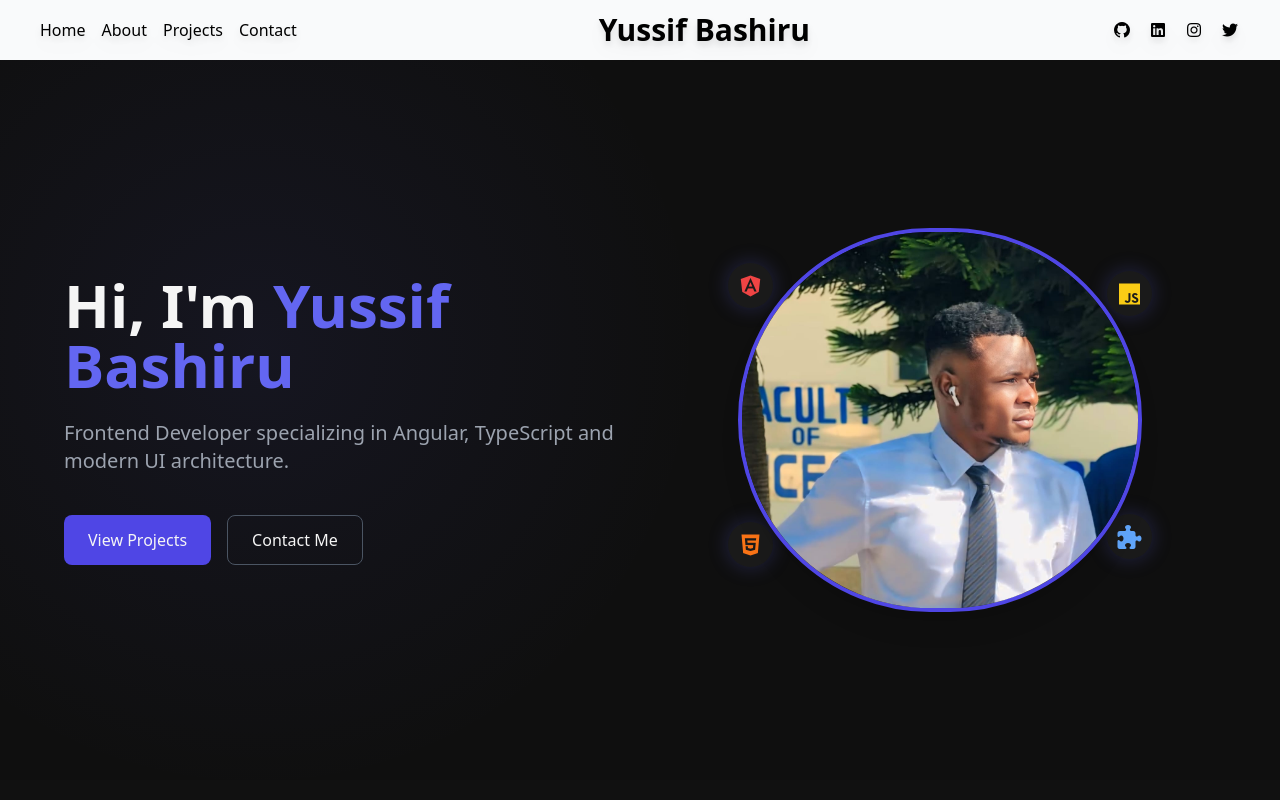
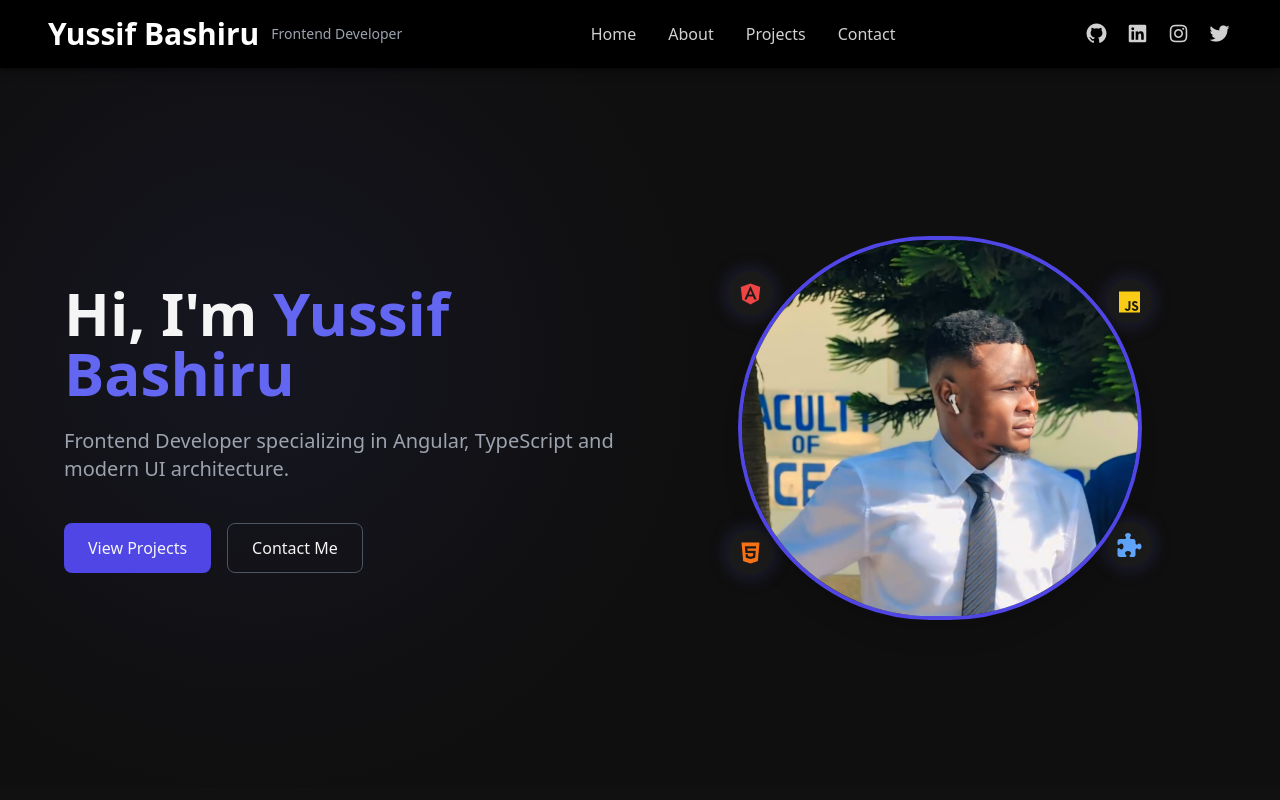
Before and after one commit to Alaska-gh/yussif-bashiru-portfolio, an Angular app: page / in a window 1280 px wide. Shown: the top 800 px of the page. Built offline with nearby package versions, Linux system fonts and the light colour scheme.

Commit message:
make the header consistent with the page and make the header stick to the top

```diff
--- a/src/app/app.html
+++ b/src/app/app.html
@@ -1,6 +1,11 @@
+<div class="sticky top-0 left-0  z-50">
   <app-header></app-header>
+</div>
+
+<div>
   <app-hero></app-hero>
   <app-about></app-about>
   <app-skills></app-skills>
   <app-projects></app-projects>
   <app-contact></app-contact>
+</div>
--- a/src/app/features/about/about.html
+++ b/src/app/features/about/about.html
@@ -1,4 +1,4 @@
-<section class="py-12 px-6 md:px-16 bg-[#111111] text-white">
+<section class="py-12 px-6 md:px-16 bg-[#111111] text-white" id="about">
   <div class="max-w-5xl mx-auto">
 
     <!-- Section Title -->
--- a/src/app/features/contact/contact.html
+++ b/src/app/features/contact/contact.html
@@ -1,4 +1,4 @@
-<section class="py-12 px-6 md:px-16 bg-[#0f0f0f] text-white">
+<section class="py-12 px-6 md:px-16 bg-[#0f0f0f] text-white" id="contact">
   <div class="max-w-5xl mx-auto text-center">
 
     <!-- Section Title -->
--- a/src/app/features/hero/hero.html
+++ b/src/app/features/hero/hero.html
@@ -1,5 +1,5 @@
 <!-- Hero Section -->
-<section class="min-h-[calc(100vh-80px)] flex items-center px-6 md:px-16 py-12">
+<section class="min-h-[calc(100vh-80px)] flex items-center px-6 md:px-16 py-12" id="hero">
 
   <div class="max-w-7xl mx-auto w-full grid md:grid-cols-2 gap-12 items-center">
 
--- a/src/app/features/projects/projects.html
+++ b/src/app/features/projects/projects.html
@@ -1,4 +1,4 @@
-<section class="py-12 px-6 md:px-16 bg-[#111111] text-white">
+<section class="py-12 px-6 md:px-16 bg-[#111111] text-white" id="projects">
   <div class="max-w-6xl mx-auto">
 
     <!-- Section Title -->
--- a/src/app/features/skills/skills.html
+++ b/src/app/features/skills/skills.html
@@ -1,4 +1,4 @@
-<section class="py-12 px-6 md:px-16 bg-[#0f0f0f] text-white">
+<section class="py-12 px-6 md:px-16 bg-[#0f0f0f] text-white" id="skills">
   <div class="max-w-5xl mx-auto">
 
     <!-- Section Title -->
--- a/src/app/shared/header/header.html
+++ b/src/app/shared/header/header.html
@@ -1,19 +1,49 @@
-<div class="max-w-full mx-auto px-10 py-3 bg-gray-50">
-  <header class="flex justify-between items-center drop-shadow-lg">
-    <div class="flex gap-4">
-      <a href="">Home</a>
-      <a href="">About</a>
-      <a href="">Projects</a>
-      <a href="">Contact</a>
+<header class="bg-black text-white shadow-lg" aria-label="Main Navigation">
+  <div class="max-w-7xl mx-auto flex justify-between items-center px-6 md:px-12 py-4">
+
+    <!-- Left: Logo / Name -->
+    <div class="flex items-center gap-3">
+      <h1 class="text-2xl md:text-3xl font-bold">Yussif Bashiru</h1>
+      <span class="hidden md:inline text-gray-400 text-sm">Frontend Developer</span>
     </div>
-    <div>
-      <h1 class="text-3xl font-bold">Yussif Bashiru</h1>
+
+    <!-- Center: Navigation Links -->
+    <nav class="hidden md:flex gap-8 font-medium text-gray-300" aria-label="Main Navigation">
+      <a href="#hero" class="hover:text-indigo-500 transition">Home</a>
+      <a href="#about" class="hover:text-indigo-500 transition">About</a>
+      <a href="#projects" class="hover:text-indigo-500 transition">Projects</a>
+      <a href="#contact" class="hover:text-indigo-500 transition">Contact</a>
+    </nav>
+
+    <!-- Right: Social Icons -->
+    <div class="flex items-center gap-4">
+      <a href="https://github.com/YussifBashiru" target="_blank" class="hover:text-indigo-500 transition">
+        <i class="fab fa-github text-xl"></i>
+      </a>
+      <a href="https://linkedin.com/in/YussifBashiru" target="_blank" class="hover:text-indigo-500 transition">
+        <i class="fab fa-linkedin text-xl"></i>
+      </a>
+      <a href="https://instagram.com/YussifBashiru" target="_blank" class="hover:text-indigo-500 transition">
+        <i class="fab fa-instagram text-xl"></i>
+      </a>
+      <a href="https://twitter.com/YussifBashiru" target="_blank" class="hover:text-indigo-500 transition">
+        <i class="fab fa-twitter text-xl"></i>
+      </a>
     </div>
-    <div class="flex gap-4">
-      <i class="fab fa-github"></i>
-      <i class="fab fa-linkedin"></i>
-      <i class="fab fa-instagram"></i>
-      <i class="fab fa-twitter"></i>
+
+    <!-- Mobile Hamburger -->
+    <div class="md:hidden">
+      <button id="mobile-menu-btn" class="text-gray-300 focus:outline-none">
+        <i class="fas fa-bars text-2xl"></i>
+      </button>
     </div>
-  </header>
-</div>
+  </div>
+
+  <!-- Mobile Menu (Hidden by Default) -->
+  <nav id="mobile-menu" class="hidden flex-col gap-4 px-6 pb-4 bg-black md:hidden" aria-label="Main Navigation">
+    <a href="#hero" class="hover:text-indigo-500 transition">Home</a>
+    <a href="#about" class="hover:text-indigo-500 transition">About</a>
+    <a href="#projects" class="hover:text-indigo-500 transition">Projects</a>
+    <a href="#contact" class="hover:text-indigo-500 transition">Contact</a>
+  </nav>
+</header>
--- a/src/app/shared/header/header.scss
+++ b/src/app/shared/header/header.scss
@@ -0,0 +1,37 @@
+:host {
+  display: block;
+}
+
+header {
+  background: #000;
+  color: #fff;
+  box-shadow: 0 2px 8px rgba(0,0,0,0.5);
+
+  a {
+    text-decoration: none;
+    color: #d1d1d1;
+    transition: color 0.3s ease;
+
+    &:hover {
+      color: #6366f1; // Indigo accent
+    }
+  }
+
+  .fab, .fas {
+    transition: color 0.3s ease;
+
+    &:hover {
+      color: #6366f1;
+    }
+  }
+}
+
+/* Mobile menu toggle */
+#mobile-menu-btn {
+  cursor: pointer;
+}
+
+/* Mobile menu visible */
+#mobile-menu.show {
+  display: flex;
+}
```
Lines whose indentation alone changed are shown as unchanged.
